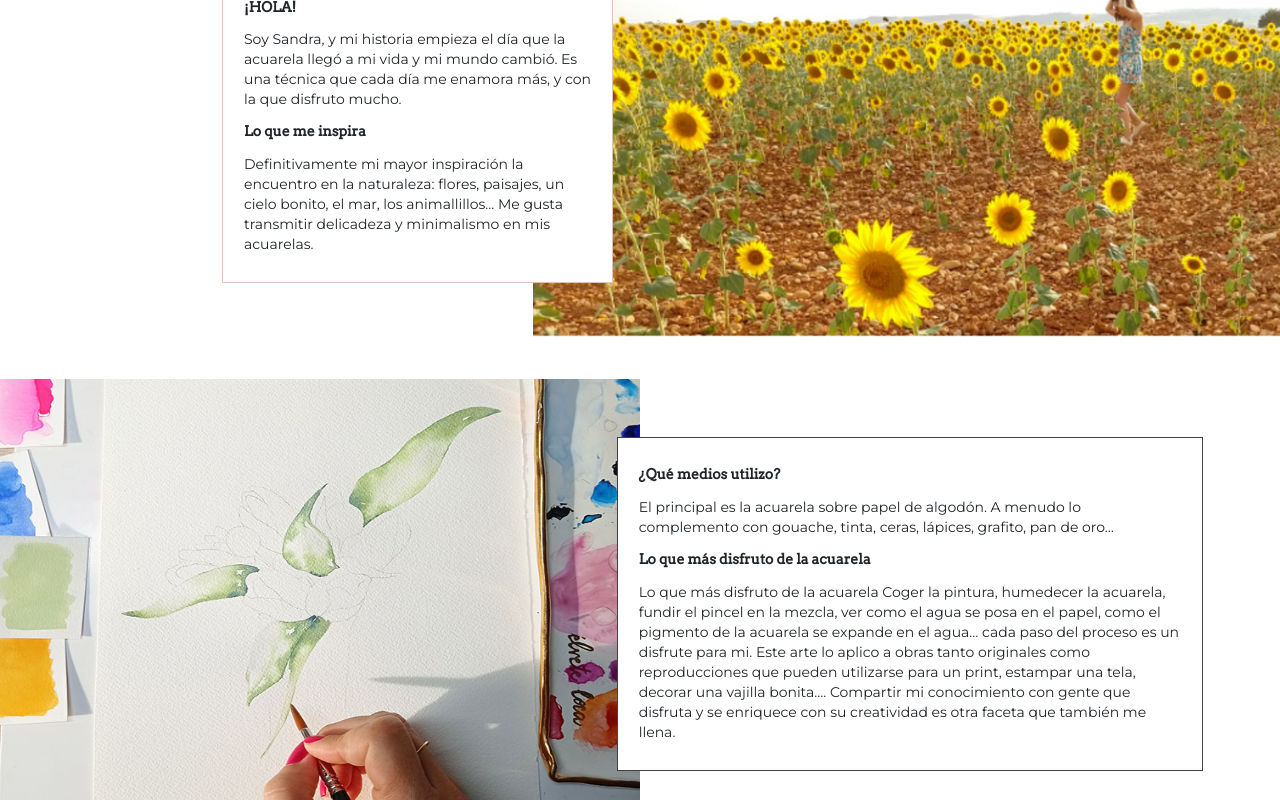
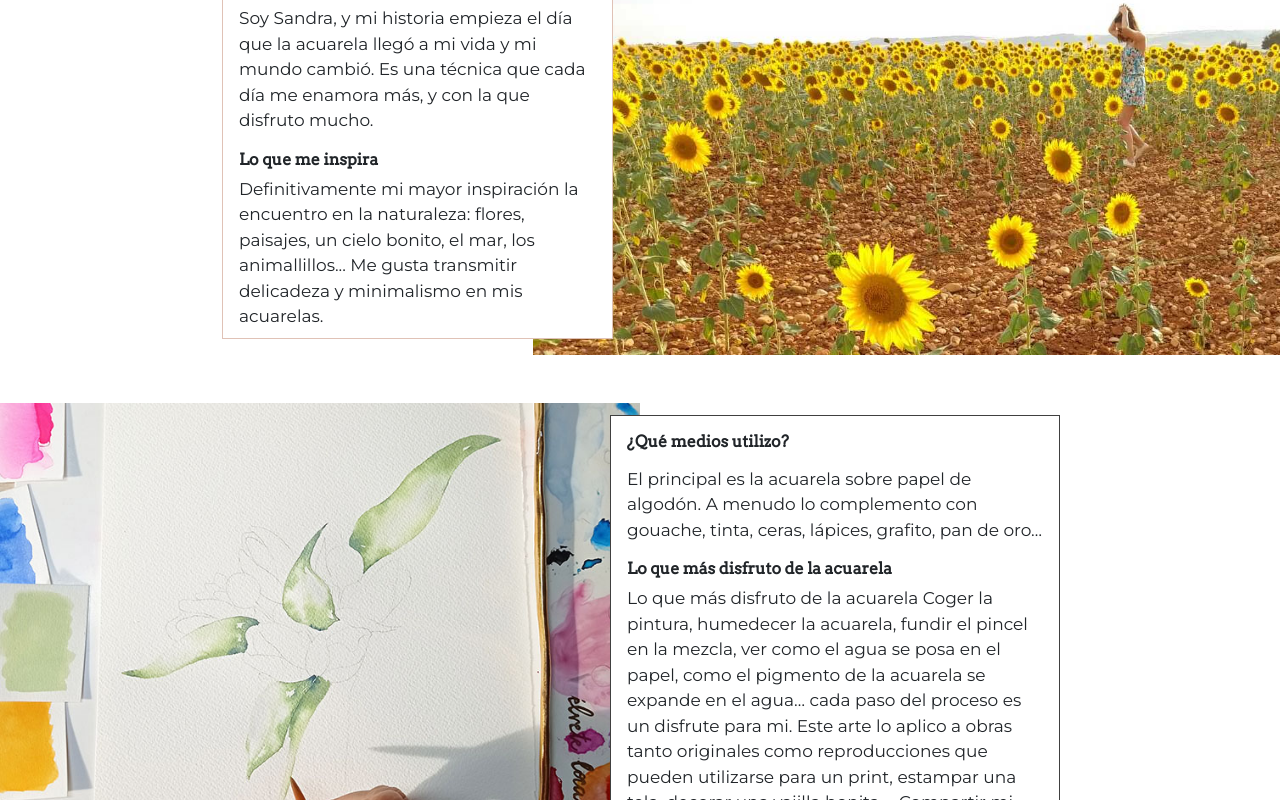
Before and after one commit to sani7915/MusaExplorations, a React (Create React App) app: page /sobreMi in a window 1280 px wide. Shown: the part 320-1120 px from the top of the page. Built offline with nearby package versions, Linux system fonts and the light colour scheme.

Commit message:
modifico estilos sobre_mi

```diff
--- a/package.json
+++ b/package.json
@@ -15,8 +15,6 @@
     "react-router-dom": "^6.4.2",
     "react-scripts": "5.0.1",
     "sass": "^1.55.0",
-    "semantic-ui-css": "^2.5.0",
-    "semantic-ui-react": "^2.1.3",
     "web-vitals": "^2.1.4"
   },
   "scripts": {
--- a/src/App.js
+++ b/src/App.js
@@ -1,5 +1,5 @@
+import { BrowserRouter, Routes, Route } from "react-router-dom";
 import "./SCSS/App.scss";
-import { BrowserRouter, Routes, Route } from "react-router-dom";
 import PortadaContenedor from "./Componentes/Portada/PortadaContenedor";
 import Navbar from "./Componentes/Navbar/Navbar";
 import Footer from "./Componentes/Footer/Footer";
--- a/src/Componentes/Contacto/Contacto.jsx
+++ b/src/Componentes/Contacto/Contacto.jsx
@@ -1,9 +1,6 @@
 import React, { useEffect, useRef, useState } from 'react';
 import emailjs from '@emailjs/browser';
 import naranjas from '../../images/naranjas_mod.jpg'
-// import Translate from './TextArea';
-
-
 
 const Contacto = () => {
     const form = useRef();
@@ -30,13 +27,10 @@ const Contacto = () => {
         e.preventDefault();
         if (nombre === 0) {
             setNombreInvalid(false)
-            return false;
         } else if (email === 0) {
             setEmailInvalid(false)
-            return false
         } else if (mensaje === 0) {
             setMensajeInvalid(false)
-            return false
         } else {
 
             setBtnValue('ENVIANDO...')
@@ -44,6 +38,7 @@ const Contacto = () => {
             emailjs.sendForm('default_service', 'template_7kvhw4i', form.current, '8yPxOUus9ogutU2u8')
                 .then((result) => {
                     setBtnValue('ENVIAR MENSAJE')
+                    form.current.reset()
                     console.log(result.text);
                     alert('registrado Correctamente')
                 }, (error) => {
@@ -62,7 +57,7 @@ const Contacto = () => {
             <div className='container-fluid px-0 '>
                 <img src={naranjas} alt="" className='w-100 naranjas img-fluid' />
             </div>
-            <div className="form_contacto d-flex flex-column col-11 col-lg-10 col-xl-8 col-xxl-7 shadow ">
+            <div className="form_contacto d-flex flex-column col-11 col-lg-10 col-xl-8 col-xxl-7">
                 <div className='d-flex flex-column align-items-center'>
                     <h1 className="fs-3 arvo lh-sm pt-3 d-lg-none">CONTACTO</h1>
                     <p className="text-center text-md-start px-3 p-md-0 m-0 col-md-10 col-lg-11 col-xl-9 mt-lg-5 fw-bold ">
@@ -107,14 +102,11 @@ const Contacto = () => {
                             </div>
                         </div>
 
-
-
                         <div className="col col-md-5">
                             <input type='submit' value={btnValue} className="form_button" />
                         </div>
                     </form>
                 </div>
-                {/* <Translate /> */}
             </div>
         </div>
     )
--- a/src/Componentes/Contacto/contacto.scss
+++ b/src/Componentes/Contacto/contacto.scss
@@ -1,15 +1,14 @@
-.naranjas{
-    min-height: 265px;
-    object-fit: cover;
+.naranjas {
+  min-height: 265px;
+  object-fit: cover;
 }
-.bg_form_contacto{
-    background-color:#F3F3F3;
-
+.bg_form_contacto {
+  background-color: #f3f3f3;
 }
 .form_contacto {
-    background-color: white;
-    margin-top:-150px;
-    @media(min-width:768px) {
-        background-color:#F3F3F3;
-    }
+  background-color: white;
+  margin-top: -150px;
+  @media (min-width: 768px) {
+    background-color: #f3f3f3;
+  }
 }
--- a/src/Componentes/Navbar/Navbar.jsx
+++ b/src/Componentes/Navbar/Navbar.jsx
@@ -23,7 +23,6 @@ const Navbar = () => {
             setShowHidde(false)
         }
     }
-
     window.addEventListener('scroll', showHidde);
 
 
@@ -32,7 +31,7 @@ const Navbar = () => {
         <nav className="navbar navbar-expand-md p-0 montserrat bg-white sticky-top">
             <div className="container-fluid col-md-11 col-lg-10 col-xl-8 col-xxl-7 d-flex flex-md-column align-items-center p-0">
                 <div className="col-5">
-                    <button className="navbar-toggler border-0 " type="button"  data-bs-toggle="collapse" data-bs-target="#navbarNav">
+                    <button className="navbar-toggler border-0 " type="button" data-bs-toggle="collapse" data-bs-target="#navbarNav">
                         <img src={hamburguesa} alt="" />
                     </button>
                 </div>
--- a/src/Componentes/SobreMi/SobreMi.jsx
+++ b/src/Componentes/SobreMi/SobreMi.jsx
@@ -1,5 +1,5 @@
 import React, { useState } from "react";
-import campoDeGirasoles from '../../images/girasoles.png';
+import campoDeGirasoles from '../../images/girasoles.jpg';
 import pintandoBouquet from '../../images/pintando bouquet de flores acuarela_mod.jpg'
 
 const SobreMi = () => {
@@ -22,26 +22,27 @@ const SobreMi = () => {
                     : "visually-hidden"}>
                 SOBRE MÍ
             </h1>
-            <div className="d-flex flex-column flex-lg-row-reverse justify-content-start mb-lg-5">
-                <div className="col-lg-7 col-xxl-6">
+            <div className="d-flex flex-column flex-lg-row-reverse justify-content-start mb-lg-5 overflow-hidden">
+                <div className="col-lg-7 col-xxl-6 ">
                     <img src={campoDeGirasoles} alt="campo de girasoles" className="w-100 girasoles-img" />
+
                 </div>
                 <div className="d-flex justify-content-center align-items-center mb-5 mb-lg-0 col-lg-5 col-xl-4 col-xxl-2 ">
-                    <div className="col-11 col-md-10 col-lg-11 p-4 text-box">
+                    <div className="col-11 col-md-10 col-lg-11 p-3 text-box">
                         <h1 className={show_hidde
                             ? "fs-3 mb-3 arvo"
                             : 'visually-hidden'
                         }>
                             SOBRE MÍ
                         </h1>
-                        <h6 className="fw-bold mb-3 mt-2 arvo" >
+                        <h6 className="fw-bold mb-2 mt-2 arvo" >
                             ¡HOLA!
                         </h6>
                         <p className="lh-md">
                             Soy Sandra, y mi historia empieza el día que la acuarela llegó a mi vida y mi mundo cambió.
                             Es una técnica que cada día me enamora más, y con la que disfruto mucho.
                         </p>
-                        <h6 className="fw-bold mb-3 arvo">
+                        <h6 className="fw-bold mb-2 arvo">
                             Lo que me inspira
                         </h6>
                         <p className="mb-2 lh-md">
@@ -51,22 +52,22 @@ const SobreMi = () => {
                     </div>
                 </div>
             </div>
-            <div className="d-flex flex-column flex-lg-row justify-content-start pb-lg-5">
-                <div className="col-lg-6 col-xl-6 col-xxl-6">
-                    <img src={pintandoBouquet} alt="campo de girasoles" className="w-100 bouquet-img" />
+            <div className="d-flex flex-column flex-lg-row justify-content-start pb-lg-5 overflow-hidden">
+                <div className="col-lg-6 col-xxl-7">
+                    <img src={pintandoBouquet} alt="campo de girasoles" className="w-100 img-fluid bouquet-img" />
                 </div>
-                <div className="d-flex justify-content-center align-items-center col-lg-6 col-xl-6 col-xxl-5">
-                    <div className="col-11 col-md-10 col-lg-11 p-4 text-box-left ">
-                        <h6 className="fw-bold mb-3 mt-2 arvo" >
+                <div className="d-flex justify-content-center align-items-center col-lg-6 col-xl-6 col-xxl-5 ">
+                    <div className="col-11 col-md-10 col-lg-11 p-3 text-box-left ">
+                        <h6 className="fw-bold mb-3 arvo" >
                             ¿Qué medios utilizo?
                         </h6>
                         <p className="lh-md">
                             El principal es la acuarela sobre papel de algodón. A menudo lo  complemento con gouache, tinta, ceras, lápices, grafito, pan de oro…
                         </p>
-                        <h6 className="fw-bold mb-3 arvo">
+                        <h6 className="fw-bold arvo">
                             Lo que más disfruto de la acuarela
                         </h6>
-                        <p className="mb-2 lh-md">
+                        <p className="mb-0 lh-md">
                             Lo que más disfruto de la acuarela
                             Coger la pintura, humedecer la acuarela, fundir el pincel en la mezcla, ver como el agua se posa en el papel, como el pigmento de la acuarela se expande en el agua… cada paso del proceso es un disfrute para mi.
                             Este arte lo aplico a obras tanto originales como reproducciones que pueden utilizarse para un print, estampar una tela, decorar una vajilla bonita….
@@ -75,7 +76,6 @@ const SobreMi = () => {
                     </div>
                 </div>
             </div>
-
         </div>
     )
 }
--- a/src/Componentes/SobreMi/sobreMi.scss
+++ b/src/Componentes/SobreMi/sobreMi.scss
@@ -17,43 +17,69 @@
   .text-box {
     margin-right: -150px;
     margin-top: 0;
+    p {
+      font-size: 14px;
+    }
   }
   .text-box-left {
     margin-top: 0;
-    margin-left: -100px;
-  }
-  .bouquet-img {
-    min-height: 510px;
-  }
-  .girasoles-img {
-    min-height: 410px;
+    margin-left: -130px;
+    p {
+      font-size: 14px;
+    }
   }
 }
 
 @media (min-width: 1280px) {
   .text-box {
     margin-right: -195px;
+    max-height: 385px;
+    p {
+      font-size: 17px;
+    }
+  }
+  .text-box-left {
+    margin-left: -250px;
+    max-width: 450px;
+    p {
+      font-size: 17px;
+    }
+  }
+}
+
+@media (min-width: 1440px) {
+  .text-box {
+    margin-left: -325px;
+    min-width: 450px;
+    min-height: 350px;
+    p {
+      font-size: 18px;
+    }
   }
 
-  .bouquet-img {
-    min-height: 0px;
-    max-height: 450px;
+  .text-box-left {
+    margin-left: -460px;
+    min-height: 430px;
   }
-
-}
-@media (min-width: 1440px) {
-  .text-box {
-    margin-right: 0px;
-    margin-left: -130px;
-    min-width: 450px;
+  p {
+    font-size: 18px;
   }
   .bouquet-img {
-    min-height: 500px;
+    max-height: 580px;
+    max-width: 800px;
   }
+}
 
-}
 @media (min-width: 1920px) {
   .text-box {
-    margin-right: -100px;
+    margin-right: -300px;
+  }
+  .text-box-left {
+    max-width: 450px;
+    margin-left: -700px;
+  }
+  .bouquet-img {
+    max-height: 660px;
+    max-width: 1000px;
   }
 }
--- a/src/SCSS/App.scss
+++ b/src/SCSS/App.scss
@@ -1,4 +1,3 @@
-@import url("../SCSS/variables.scss");
 @import url("../Componentes/Navbar/Navbar.scss");
 @import url("../Componentes/Portada/HeroPortda.scss");
 @import url("../Componentes/Newsletter/newletter.scss");
@@ -6,17 +5,12 @@
 @import url("../Componentes/Footer/footer.scss");
 @import url("../Componentes/SobreMi/sobreMi.scss");
 @import url("../Componentes/Contacto/contacto.scss");
-@import url("../Componentes/SobreMi/sobreMi.scss");
-
-
-
-
 
 body {
   margin: auto;
 }
 
-p{
+p {
   font-family: "Montserrat", sans-serif;
 }
 .color1 {
@@ -24,7 +18,7 @@ p{
 }
 
 .color2 {
-    background-color: #c89e6f;
+  background-color: #cfab82;
 }
 
 .color3 {
@@ -41,8 +35,8 @@ p{
 
 .form-control {
   border: none;
-  &:focus{
-    box-shadow:0px 0px 0.5px 1px   #cfab82;;
+  &:focus {
+    box-shadow: 0px 0px 0.5px 1px #cfab82;
     border: 1px solid #c89e6f;
   }
 }
@@ -55,25 +49,16 @@ p{
   border-radius: 0;
 }
 
-.form-floating .is-invalid{
+.form-floating .is-invalid {
   background-image: none;
 }
 
 .form_button {
-  background-color:#cfab82; ;
+  background-color: #c89e6f;
   border-radius: 25px;
   height: 54px;
   border: none;
   width: 100%;
   color: white;
-  font-family:"Arvo", serif; ;
-  &:hover{
-    background-color: #cfab82;
+  font-family: "Arvo", serif;
 }
-  &::before {
-    background-color: #cfab82;
-  }
-  &:focus{
-  outline: none;
-  }
-}
--- a/src/SCSS/variables.scss
+++ /dev/null
@@ -1,2 +0,0 @@
-$montserrat : 'Montserrat', sans-serif;
-$arvo : 'Arvo', serif;
--- a/src/index.js
+++ b/src/index.js
@@ -1,6 +1,5 @@
 import React from "react";
 import ReactDOM from "react-dom/client";
-import 'semantic-ui-css/semantic.min.css'
 import "bootstrap/dist/css/bootstrap.min.css";
 import "bootstrap/dist/js/bootstrap.bundle.min"
 import App from "./App";
```
Also changed, not shown: src/App.css (added), src/Componentes/Contacto/TextArea.jsx (added), src/images/girasoles.jpg (added), 1 other file (tests, documents, lock files or other folders). Lines whose indentation alone changed are shown as unchanged.
